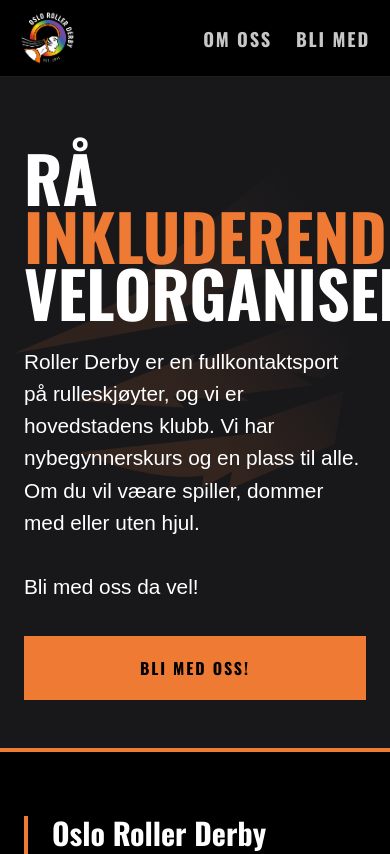
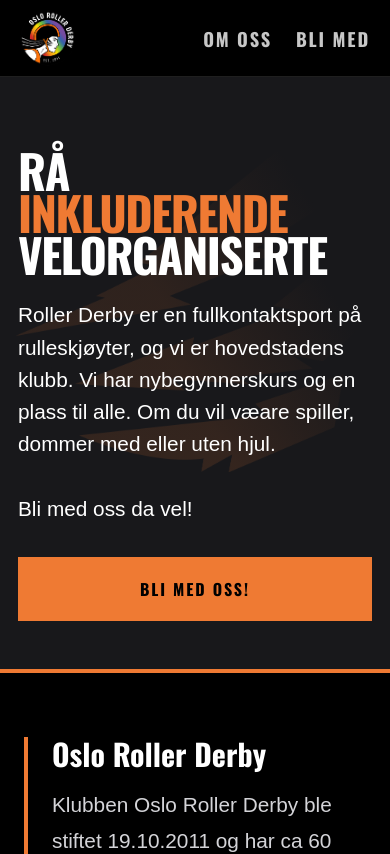
Before and after one commit to stedzi-codes/ord-public, a Next.js app: page / in a window 390 px wide. Shown: the top 854 px of the page. Built offline with nearby package versions, Linux system fonts and the light colour scheme; a web font is replaced by a local one.

Commit message:
fix font

```diff
--- a/src/views/HomePage/HomePage.module.scss
+++ b/src/views/HomePage/HomePage.module.scss
@@ -292,7 +292,12 @@
       var(--hero-stripes-image) center 22% / 92vw auto no-repeat,
       var(--color-charcoal);
     min-height: 560px;
-    padding: 72px 24px 48px;
+    padding: 72px 18px 48px;
+  }
+
+  .title {
+    font-size: clamp(2.75rem, 12vw, 4rem);
+    letter-spacing: -0.03em;
   }
 
   .sponsorGrid {
@@ -322,3 +327,14 @@
     width: 100%;
   }
 }
+
+@media (max-width: 360px) {
+  .hero {
+    padding-left: 14px;
+    padding-right: 14px;
+  }
+
+  .title {
+    font-size: clamp(2.35rem, 11.5vw, 2.75rem);
+  }
+}
--- a/src/views/JoinPage/JoinPage.module.scss
+++ b/src/views/JoinPage/JoinPage.module.scss
@@ -125,7 +125,7 @@
 
     grid-template-columns: 1fr;
     min-height: calc(100svh - 76px);
-    padding: var(--page-block-padding) 24px 56px;
+    padding: var(--page-block-padding) 18px 56px;
   }
 
   .tigerFrame {
@@ -136,9 +136,28 @@
     grid-column: auto;
     text-align: center;
     transform: none;
+
+    h1 {
+      font-size: clamp(2.75rem, 11.5vw, 5rem);
+      letter-spacing: -0.05em;
+      overflow-wrap: normal;
+    }
   }
 
   .copy {
     margin: 0 auto;
   }
 }
+
+@media (max-width: 360px) {
+  .page {
+    padding-left: 14px;
+    padding-right: 14px;
+  }
+
+  .content {
+    h1 {
+      font-size: clamp(2.25rem, 10.75vw, 2.75rem);
+    }
+  }
+}
```
